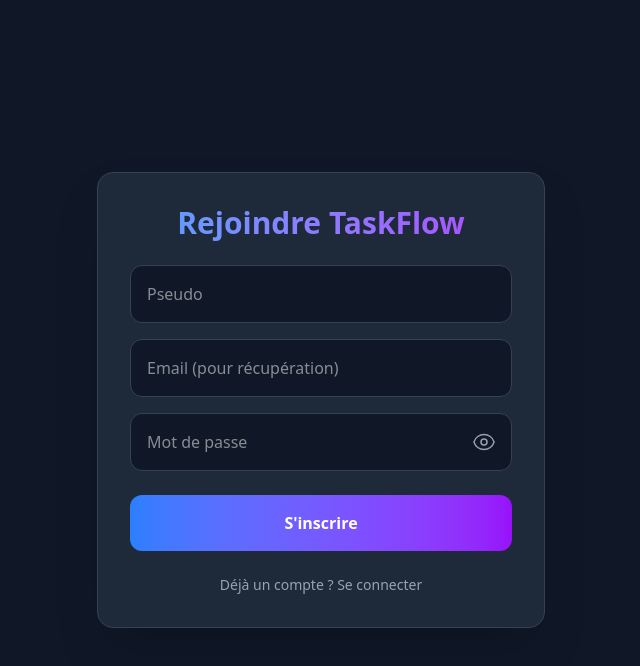
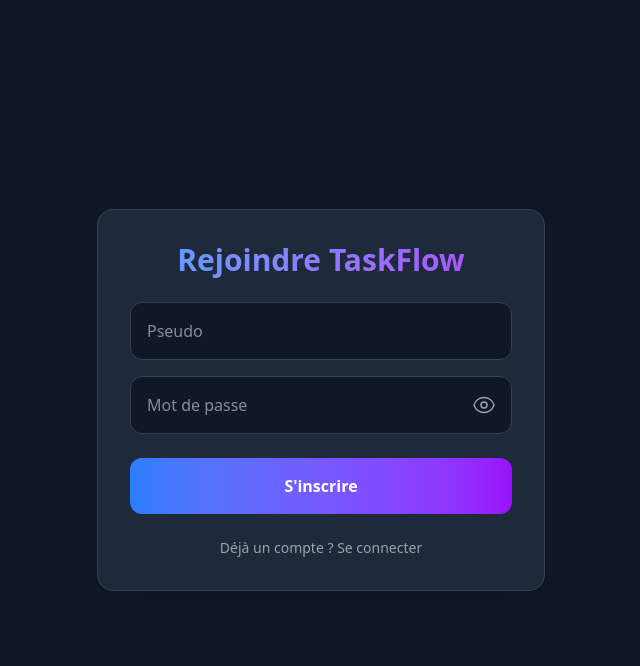
Before and after one commit to dagsteven/taskflow-mern, a React (Vite) app in the folder client/: page / in a window 1280 px wide. Both pictures are taken after a click on the element "Pas de compte ? S'inscrire". Shown: the top 666 px of the page, without its empty margins (319-959 px from the left). Built offline with nearby package versions, Linux system fonts and the light colour scheme.

Commit message:
Amélioration UX : Trim pseudo et Afficher mot de passe

```diff
--- a/client/src/pages/Register.jsx
+++ b/client/src/pages/Register.jsx
@@ -7,7 +7,6 @@
 
 function Register({ setPage }) {
     const [username, setUsername] = useState("");
-    const [email, setEmail] = useState("");
     const [password, setPassword] = useState("");
 
     // NOUVEAU
@@ -18,7 +17,6 @@
             // .trim() sur le pseudo et l'email
             await axios.post(API_URL + "/register", {
                 username: username.trim(),
-                email: email.trim(),
                 password
             });
             toast.success("Compte créé ! Connectez-vous.");
@@ -39,12 +37,6 @@
                     type="text" placeholder="Pseudo"
                     className="w-full p-4 bg-gray-900 border border-gray-700 rounded-xl mb-4 focus:border-purple-500 focus:outline-none transition-colors"
                     onChange={e => setUsername(e.target.value)}
-                />
-
-                <input
-                    type="email" placeholder="Email (pour récupération)"
-                    className="w-full p-4 bg-gray-900 border border-gray-700 rounded-xl mb-4 focus:border-purple-500 focus:outline-none transition-colors"
-                    onChange={e => setEmail(e.target.value)}
                 />
 
                 {/* Champ Mot de passe avec Oeil */}
```
